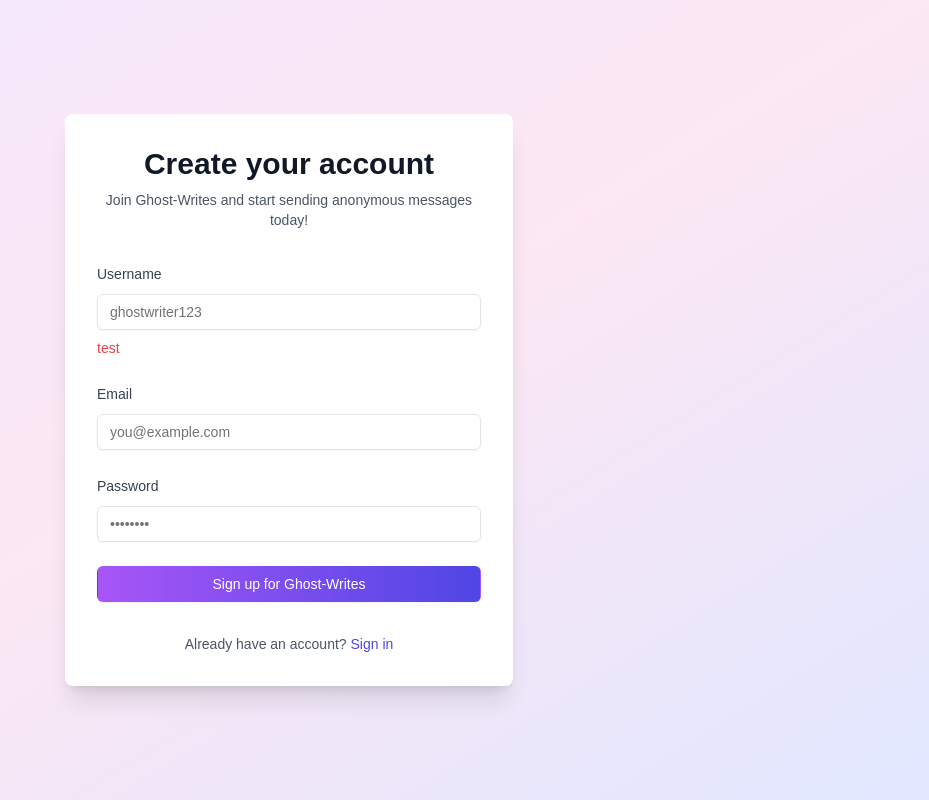
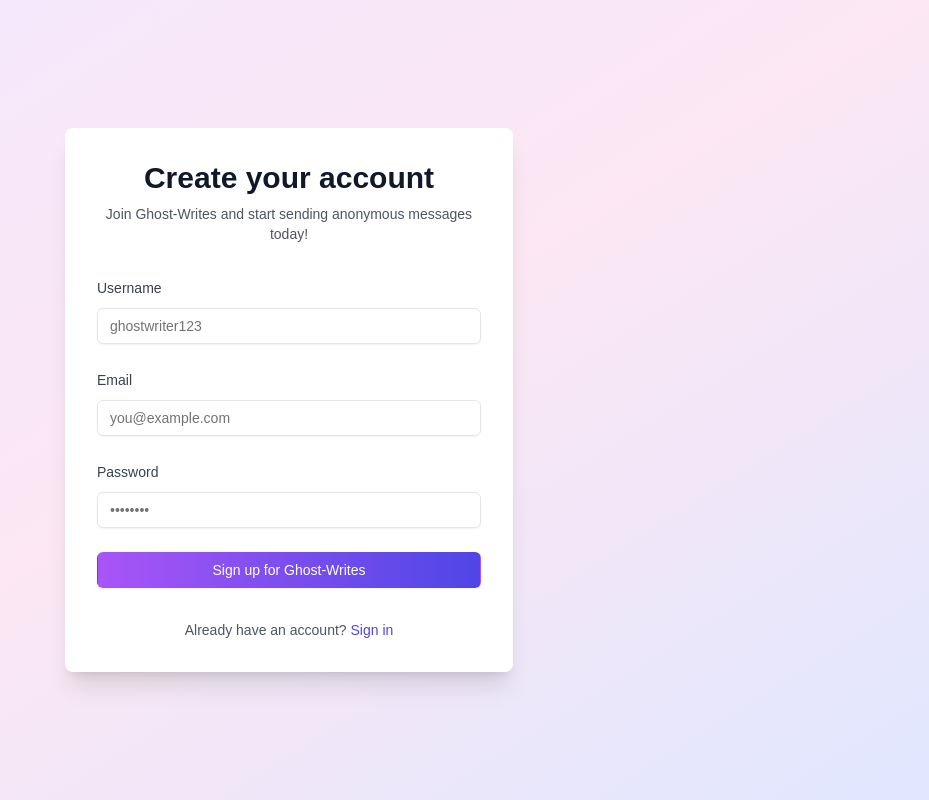
Before and after one commit to CoderXYZ14/GhostWrite, a Next.js app: page /signup in a window 1280 px wide. Shown: the whole page, without its empty margins (351-1280 px from the left). Built offline with nearby package versions, Linux system fonts and the light colour scheme.

Commit message:
auth pages styling improved

```diff
--- a/package.json
+++ b/package.json
@@ -28,6 +28,7 @@
     "mongoose": "^8.9.5",
     "next": "15.1.4",
     "next-auth": "^4.24.11",
+    "next-themes": "^0.4.4",
     "react": "^19.0.0",
     "react-dom": "^19.0.0",
     "react-email": "3.0.6",
--- a/src/app/(auth)/layout.tsx
+++ b/src/app/(auth)/layout.tsx
@@ -1,3 +1,4 @@
+import AuthProvider from "@/context/AuthProvider";
 import "../globals.css";
 
 export const metadata = {
@@ -12,7 +13,13 @@
 }) {
   return (
     <html lang="en">
-      <body>{children}</body>
+      <AuthProvider>
+        <body
+          className={`min-h-screen bg-gradient-to-br from-purple-100 via-pink-100 to-indigo-100 dark:from-gray-900 dark:via-purple-900 dark:to-indigo-900`}
+        >
+          {children}
+        </body>
+      </AuthProvider>
     </html>
   );
 }
--- a/src/app/(auth)/signin/page.tsx
+++ b/src/app/(auth)/signin/page.tsx
@@ -2,7 +2,7 @@
 
 export default function SignUpPage() {
   return (
-    <div className="min-h-screen flex items-center justify-center bg-gradient-to-br from-purple-100 via-pink-100 to-indigo-100 py-12 px-4 sm:px-6 lg:px-8">
+    <div className="min-h-screen flex items-center justify-center py-12 px-4 sm:px-6 lg:px-8">
       <SignInForm />
     </div>
   );
--- a/src/app/(auth)/signup/page.tsx
+++ b/src/app/(auth)/signup/page.tsx
@@ -2,7 +2,7 @@
 
 export default function SignUpPage() {
   return (
-    <div className="min-h-screen flex items-center justify-center bg-gradient-to-br from-purple-100 via-pink-100 to-indigo-100 py-12 px-4 sm:px-6 lg:px-8">
+    <div className="min-h-screen flex items-center justify-center py-12 px-4 sm:px-6 lg:px-8">
       <SignUpForm />
     </div>
   );
--- a/src/components/Navbar.tsx
+++ b/src/components/Navbar.tsx
@@ -12,12 +12,13 @@
   DropdownMenuTrigger,
 } from "@/components/ui/dropdown-menu";
 import { Avatar, AvatarFallback, AvatarImage } from "@/components/ui/avatar";
+import { useTheme } from "next-themes";
 
 const Navbar = () => {
   const { data: session } = useSession();
 
   const user: User = session?.user as User; //get user info from session
-  //   const { theme, setTheme } = useTheme();
+  const { theme, setTheme } = useTheme();
 
   return (
     <nav className="bg-white dark:bg-gray-800 shadow-md">
@@ -30,7 +31,7 @@
             </span>
           </Link>
           <div className="flex items-center space-x-4">
-            {!session ? (
+            {session ? (
               <div className="flex items-center space-x-4">
                 <span className="text-gray-700 dark:text-gray-300">
                   Welcome, {user?.name || "Hello"}
--- a/src/components/SignInForm.tsx
+++ b/src/components/SignInForm.tsx
@@ -88,12 +88,12 @@
             render={({ field }) => (
               <FormItem>
                 <FormLabel className="text-sm font-medium text-gray-700 dark:text-gray-300">
-                  Email/Username
+                  Email / Username
                 </FormLabel>
                 <FormControl>
                   <Input
                     type="text"
-                    placeholder="email/username"
+                    placeholder="email / username"
                     className="mt-1"
                     {...field}
                   />
@@ -143,7 +143,7 @@
         <p className="text-sm text-gray-600 dark:text-gray-400">
           Already have an account?{" "}
           <Link
-            href="/signin"
+            href="/signup"
             className="font-medium text-indigo-600 dark:text-indigo-400 hover:underline"
           >
             Sign in
--- a/src/components/SignUpForm.tsx
+++ b/src/components/SignUpForm.tsx
@@ -127,7 +127,7 @@
                 <p
                   className={`text-sm ${usernameMessage === "Username is unique" ? "text-green-500" : "text-red-500"}`}
                 >
-                  test {usernameMessage}
+                  {usernameMessage}
                 </p>
                 <FormMessage className="text-xs text-red-500 dark:text-red-400" />
               </FormItem>
--- a/src/context/AuthProvider.tsx
+++ b/src/context/AuthProvider.tsx
@@ -1,5 +1,5 @@
 "use client";
-
+import { ThemeProvider } from "next-themes";
 import { SessionProvider } from "next-auth/react";
 import React from "react";
 
@@ -8,5 +8,9 @@
 }: {
   children: React.ReactNode;
 }) {
-  return <SessionProvider>{children}</SessionProvider>;
+  return (
+    <ThemeProvider attribute="class" defaultTheme="system" enableSystem>
+      <SessionProvider>{children}</SessionProvider>
+    </ThemeProvider>
+  );
 }
```
Also changed, not shown: 1 other file (tests, documents, lock files or other folders).
